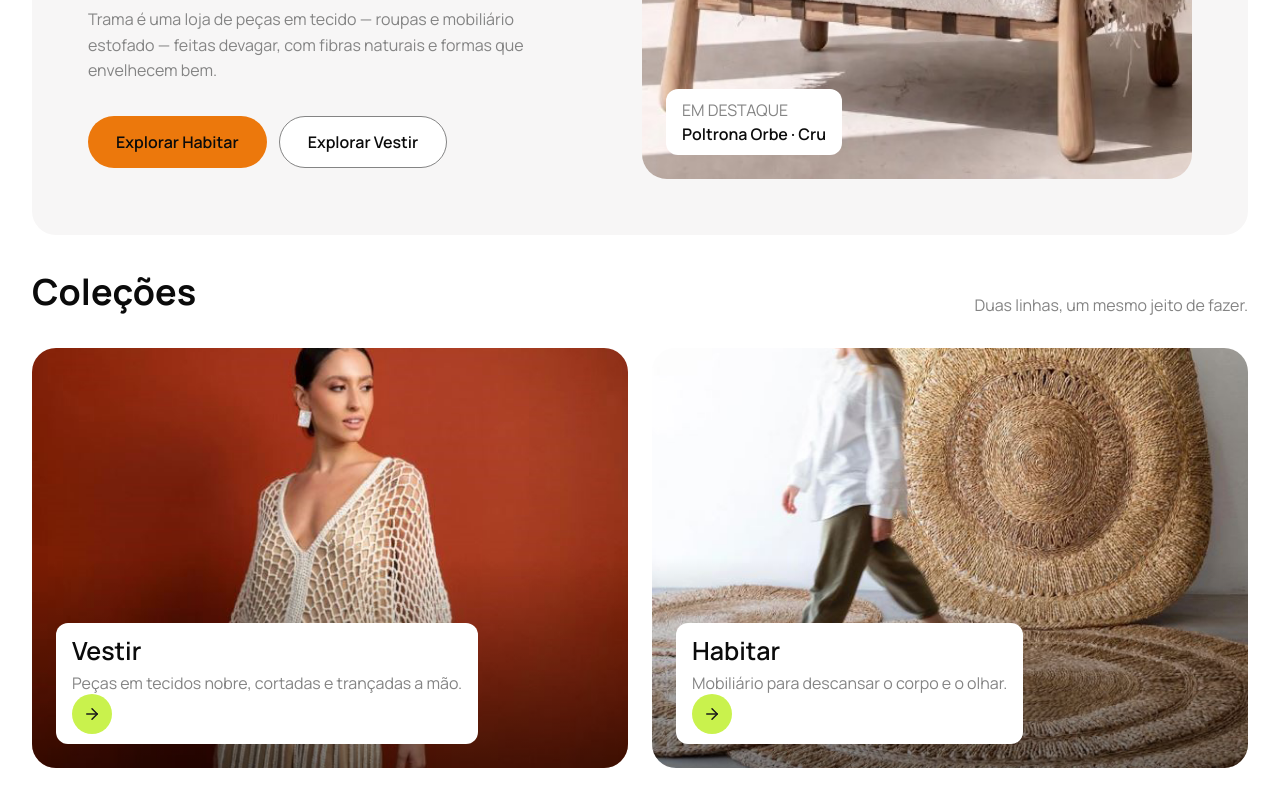
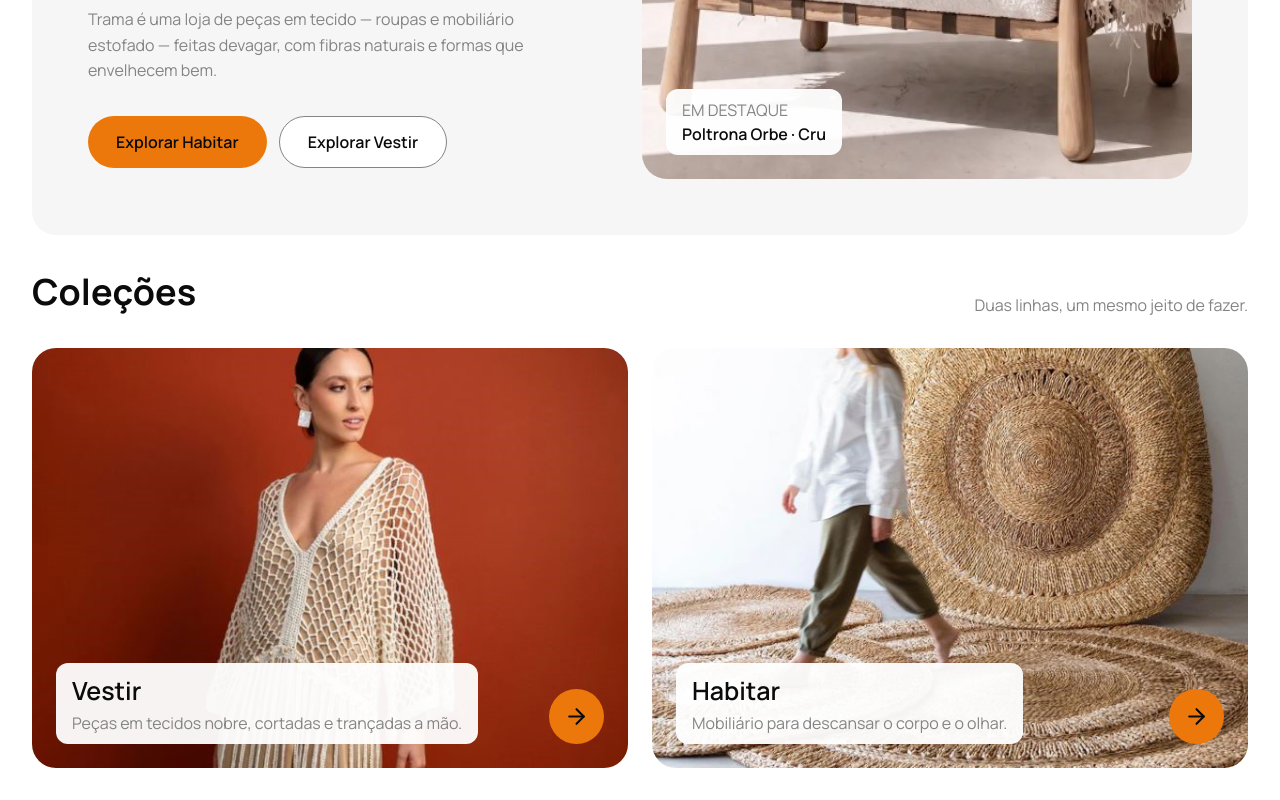
Before and after one commit to aarielmartins/Projeto---Virtual_Store, a React (Create React App) app: page / in a window 1280 px wide. Shown: the part 492-1292 px from the top of the page. Built offline with nearby package versions, Linux system fonts and the light colour scheme.

Commit message:
criando o componente do collorbutton

```diff
--- a/src/components/Banner/styles.ts
+++ b/src/components/Banner/styles.ts
@@ -104,7 +104,7 @@ export const HighlightTag = styled.div`
   position: absolute;
   left: 24px;
   bottom: 24px;
-  background: ${cores.branco};
+  background: rgba(255, 255, 255, 0.95);
   border-radius: 12px;
   padding: 10px 16px;
 
--- /dev/null
+++ b/src/components/CircleButton/index.tsx
@@ -0,0 +1,15 @@
+import { IconType } from 'react-icons'
+import { FiPlus } from 'react-icons/fi'
+import { CircleButton } from './styles'
+
+type Props = {
+  icon?: IconType
+}
+
+const ColorButton = ({ icon: Icon = FiPlus }: Props) => (
+  <CircleButton>
+    <Icon />
+  </CircleButton>
+)
+
+export default ColorButton
--- /dev/null
+++ b/src/components/CircleButton/styles.ts
@@ -0,0 +1,33 @@
+import styled from 'styled-components'
+import { cores } from '../../styles'
+
+export const CircleButton = styled.button`
+  position: relative;
+  display: flex;
+  justify-content: center;
+  align-items: center;
+  right: 24px;
+  bottom: 24px;
+  width: 55px;
+  height: 55px;
+  border-radius: 50%;
+  border: none;
+  background: ${cores.detalhe};
+  color: ${cores.preto};
+  cursor: pointer;
+  transition: transform 0.2s ease, background 0.2s ease;
+
+  &:hover {
+    transform: translateX(4px);
+    background: ${cores.detalheClaro};
+  }
+
+  &:active {
+    transform: translateX(2px);
+  }
+
+  svg {
+    width: 25px;
+    height: 25px;
+  }
+`
--- a/src/components/Collections/index.tsx
+++ b/src/components/Collections/index.tsx
@@ -1,7 +1,7 @@
 import vestirImage from '../../assets/images/colecao-vestir.png'
 import habitarImage from '../../assets/images/colecao-habitar.png'
+import ColorButton from '../CircleButton'
 import { FiArrowRight } from 'react-icons/fi'
-// FiPlus
 import {
   CollectionsContainer,
   Header,
@@ -11,8 +11,7 @@ import {
   Card,
   CardInfo,
   CardLabel,
-  CardName,
-  CircleButton
+  CardName
 } from './styles'
 
 const Collections = () => (
@@ -30,10 +29,8 @@ const Collections = () => (
           <CardName>
             Peças em tecidos nobre, cortadas e trançadas a mão.
           </CardName>
-          <CircleButton aria-label="Ver mais">
-            <FiArrowRight />
-          </CircleButton>
         </CardInfo>
+        <ColorButton icon={FiArrowRight} />
       </Card>
 
       <Card href="#">
@@ -41,10 +38,8 @@ const Collections = () => (
         <CardInfo>
           <CardLabel>Habitar</CardLabel>
           <CardName>Mobiliário para descansar o corpo e o olhar.</CardName>
-          <CircleButton aria-label="Ver mais">
-            <FiArrowRight />
-          </CircleButton>
         </CardInfo>
+        <ColorButton icon={FiArrowRight} />
       </Card>
     </Grid>
   </CollectionsContainer>
--- a/src/components/Collections/styles.ts
+++ b/src/components/Collections/styles.ts
@@ -45,42 +45,33 @@ export const Grid = styled.div`
 
 export const Card = styled.a`
   position: relative;
-  display: block;
+  display: flex;
+  align-items: flex-end;
+  justify-content: space-between;
+  gap: 12px;
   height: 420px;
   border-radius: 24px;
   overflow: hidden;
   text-decoration: none;
 
   img {
+    position: absolute;
     width: 100%;
     height: 100%;
     object-fit: cover;
-    display: block;
     transition: transform 0.4s ease;
   }
 
   &:hover img {
     transform: scale(1.05);
   }
-
-  &::after {
-    content: '';
-    position: absolute;
-    inset: 0;
-    background: linear-gradient(
-      to top,
-      rgba(0, 0, 0, 0.5),
-      rgba(0, 0, 0, 0) 50%
-    );
-  }
 `
 
 export const CardInfo = styled.div`
-  position: absolute;
+  position: relative;
   left: 24px;
   bottom: 24px;
-  z-index: 1;
-  background: ${cores.branco};
+  background: rgba(255, 255, 255, 0.95);
   border-radius: 12px;
   padding: 10px 16px;
 `
@@ -98,31 +89,3 @@ export const CardName = styled.span`
   font-size: ${texto.detalhe};
   color: ${cores.chumbo};
 `
-export const CircleButton = styled.button`
-  display: flex;
-  align-items: center;
-  justify-content: center;
-  width: 40px;
-  height: 40px;
-  border-radius: 50%;
-  border: none;
-  background: #c9f24d;
-  color: #1a1a1a;
-  font-size: 18px;
-  cursor: pointer;
-  transition: transform 0.2s ease, background 0.2s ease;
-
-  &:hover {
-    transform: scale(1.08);
-    background: #b8e63c;
-  }
-
-  &:active {
-    transform: scale(0.96);
-  }
-
-  svg {
-    width: 18px;
-    height: 18px;
-  }
-`
```
